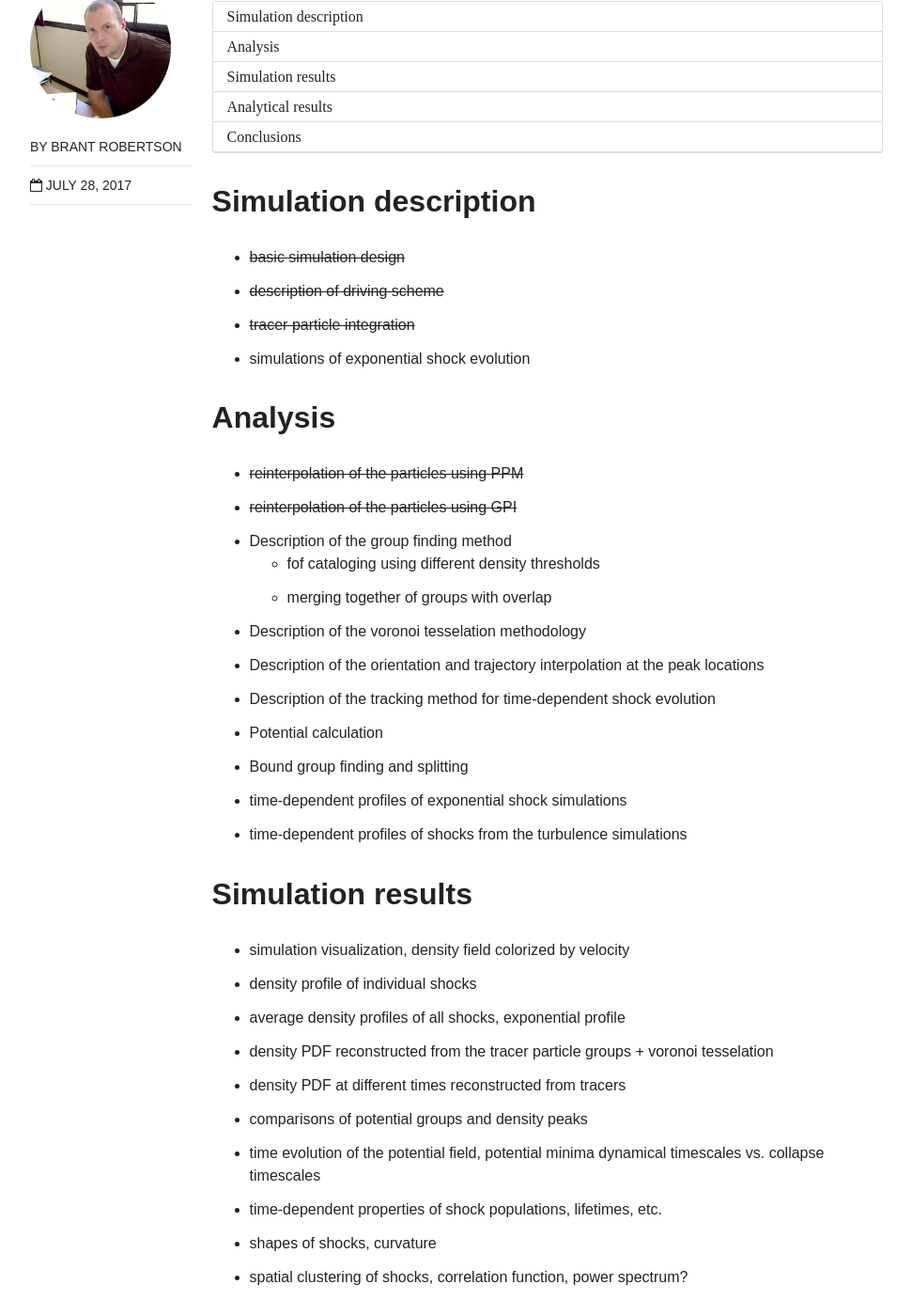
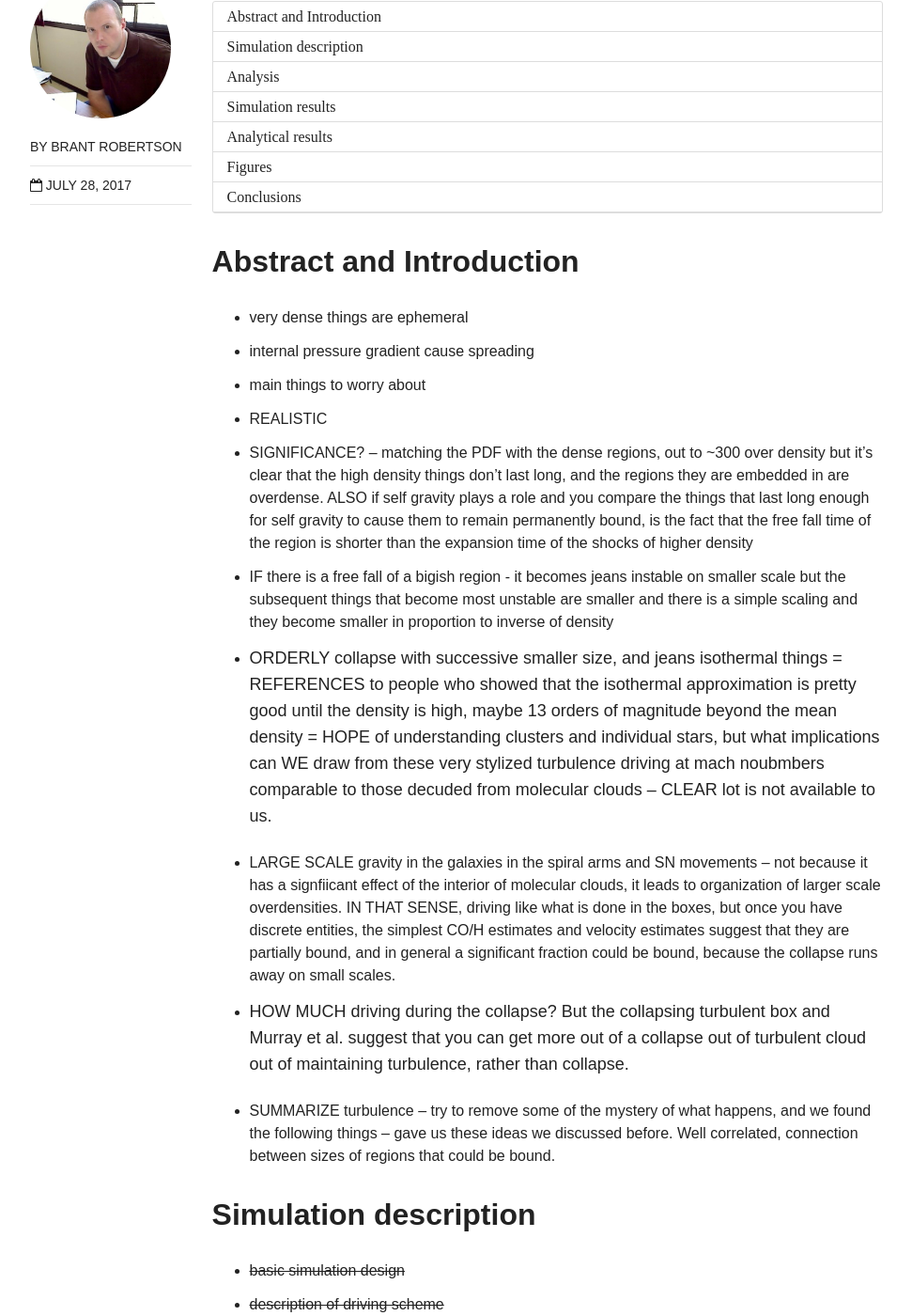
Before and after one commit to brantr/brantr.github.io, a Jekyll site: the page built from _posts/blog/2017-07-28-turbulence-paper-topics.md, in a window 1280 px wide and 1400 px high, scrolled down 596 px. Shown: the whole window at 94% size, without its empty margins (154-1125 px from the left). Built offline with Jekyll 4.4.1, drawn with Linux system fonts in a browser that asks for light colours; nearby versions of some CDN libraries; some of the changed text lies outside the part shown.

Commit message:
including notes from discussion with Peter

```diff
--- a/_posts/blog/2017-07-28-turbulence-paper-topics.md
+++ b/_posts/blog/2017-07-28-turbulence-paper-topics.md
@@ -7,6 +7,45 @@ use_math: true
 
 * Table of Contents
 {:toc}
+
+## Abstract and Introduction
+  - very dense things are ephemeral
+  - internal pressure gradient cause spreading
+  - main things to worry about
+  - REALISTIC
+  - SIGNIFICANCE? -- matching the PDF with the dense regions, out to ~300 over density
+  but it's clear that the high density things don't last long, and the regions
+  they are embedded in are overdense.
+  ALSO if self gravity plays a role and you compare the things that last long enough
+  for self gravity to cause them to remain permanently bound, is the fact that the
+  free fall time of the region is shorter than the expansion time of the shocks of
+  higher density
+  - IF there is a free fall of a bigish region - it becomes jeans instable on smaller scale
+  but the subsequent things that become most unstable are smaller and there is a simple
+  scaling and they become smaller in proportion to inverse of density
+  - ORDERLY collapse with successive smaller size, and jeans isothermal things
+  = REFERENCES to people who showed that the isothermal approximation is pretty good until
+  the density is high, maybe 13 orders of magnitude beyond the mean density
+  = HOPE of understanding clusters and individual stars, but what implications can WE draw
+  from these very stylized turbulence driving at mach noubmbers comparable to those decuded
+  from molecular clouds -- CLEAR lot is not available to us.
+
+  - LARGE SCALE gravity in the galaxies in the spiral arms and SN movements -- not because it
+  has a signfiicant effect of the interior of molecular clouds, it leads to organization of
+  larger scale overdensities.  IN THAT SENSE, driving like what is done in the boxes, but
+  once you have discrete entities, the simplest CO/H estimates and velocity estimates suggest
+  that they are partially bound, and in general a significant fraction could be bound, because
+  the collapse runs away on small scales.
+  - HOW MUCH driving during the collapse?  But the collapsing turbulent box and Murray et al.
+  suggest that you can get more out of a collapse out of turbulent cloud out of maintaining
+  turbulence, rather than collapse.
+
+  - SUMMARIZE turbulence -- try to remove some of the mystery of what happens, and we found the
+  following things -- gave us these ideas we discussed before.  Well correlated, connection
+  between sizes of regions that could be bound.
+
+
+
 
 ## Simulation description
   - ~~basic simulation design~~
@@ -45,6 +84,13 @@ use_math: true
   - Model for exponential shock spreading
   - Connection between shocks of different generations?
 
+
+## Figures
+  - log normal from shocks
+  - volumes at a given density
+  - densest regions -- collapse
+  - ephemeral exist
+
 ## Conclusions
   - Density PDF can be described as a sum of individual shocks
   - Shocks are roughly exponential atmospheres
```
